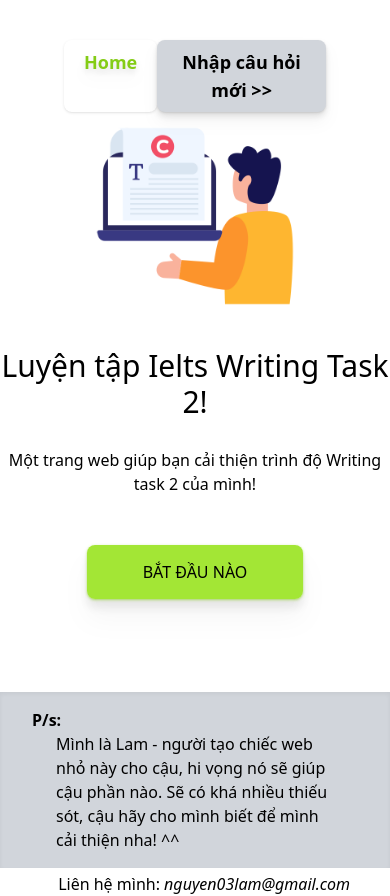
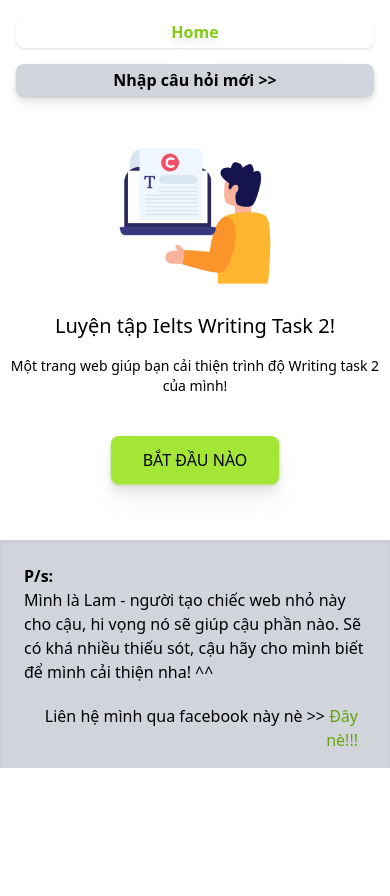
Before and after one commit to abelwi/ielts_writing, a Vue app: page / in a window 390 px wide. After the commit the page ends 844 px from the top, so only its background shows below. Built offline with nearby package versions, Linux system fonts and the light colour scheme.

Commit message:
web writing

```diff
--- a/src/App.vue
+++ b/src/App.vue
@@ -1,16 +1,16 @@
 <template>
-  <div id="app" class="text-center mt-10">
+  <div id="app" class="text-center mt-4 sm:mt-10">
     <div>
-      <nav class="flex justify-between mx-16">
+      <nav class="flex flex-col sm:flex-row justify-center sm:justify-between mx-4 sm:mx-16 space-y-4 sm:space-y-0">
         <router-link
           to="/"
-          class="font-bold px-5 pt-2 text-lg rounded-lg drop-shadow-lg shadow hover:shadow-xl"
+          class="font-bold px-3 sm:px-5 py-1 sm:py-2 text-md sm:text-lg rounded-lg drop-shadow-lg shadow hover:shadow-xl"
           :class="{ 'text-lime-500': isHomePage, 'text-black': !isHomePage }"
         >
           Home
         </router-link>
-        <div class="bg-gray-300 px-5 py-2 rounded-lg drop-shadow-lg shadow hover:shadow-xl">
-          <router-link to="/question" class="font-semibold text-lg">Nhập câu hỏi mới >></router-link>
+        <div class="bg-gray-300 px-3 py-1 sm:px-5 sm:py-2 rounded-lg drop-shadow-lg shadow hover:shadow-xl">
+          <router-link to="/question" class="font-semibold text-md sm:text-lg">Nhập câu hỏi mới >></router-link>
         </div>
       </nav>
     </div>
@@ -40,6 +40,6 @@
 <style>
 /* Add a transition effect to the color change */
 .router-link {
-  transition: color 1s ease; /* Adjust the duration and easing function here */
+  transition: color 0.5s ease; /* Adjusted duration for a smoother effect */
 }
 </style>
--- a/src/components/CoherenceAndCohesion.vue
+++ b/src/components/CoherenceAndCohesion.vue
@@ -5,12 +5,12 @@
         rounded-xl bg-customYellow drop-shadow-lg shadow-inner px-3"
         @mouseover="hover = true"
         @mouseleave="hover = false"
-        :class="hover ? 'h-80' : 'h-20'"
+        :class="hover ? 'h-96' : 'h-20'"
       >
         <h1 class="font-semibold text-center pt-3">Coherence and Cohesion (CC): {{ resultObjects.coherenceCohesion.score }}</h1>
 
         <p
-          class="text-center transition-opacity duration-300 px-2 break-words"
+          class="text-center transition-opacity duration-300 px-2 break-words mt-4"
           :class="{ 'opacity-100': hover, 'opacity-0': !hover }"
         >
         {{ resultObjects.coherenceCohesion.comment }}
--- a/src/components/GrammaticalAndAccuracy.vue
+++ b/src/components/GrammaticalAndAccuracy.vue
@@ -5,12 +5,12 @@
         rounded-xl bg-customPurple drop-shadow-lg shadow-inner px-3"
         @mouseover="hover = true"
         @mouseleave="hover = false"
-        :class="hover ? 'h-64' : 'h-20'"
+        :class="hover ? 'h-96' : 'h-20'"
       >
         <h1 class="font-semibold text-center pt-3">Grammatical Range and Accuracy (GRA): {{ resultObjects.grammaticalRangeAccuracy.score }}</h1>
 
         <p
-          class="text-center transition-opacity duration-300 px-2 break-words"
+          class="text-center transition-opacity duration-300 px-2 break-words mt-4"
           :class="{ 'opacity-100': hover, 'opacity-0': !hover }"
         >
         {{ resultObjects.grammaticalRangeAccuracy.comment }}
--- a/src/components/LexicalResource.vue
+++ b/src/components/LexicalResource.vue
@@ -5,12 +5,12 @@
         rounded-xl bg-customBlue drop-shadow-lg shadow-inner px-3"
         @mouseover="hover = true"
         @mouseleave="hover = false"
-        :class="hover ? 'h-72' : 'h-16'"
+        :class="hover ? 'h-96' : 'h-16'"
       >
         <h1 class="font-semibold text-center pt-3">Lexical Resource (LR): {{ resultObjects.lexicalResource.score }}</h1>
 
         <p
-          class="text-center transition-opacity duration-300 px-2 break-words"
+          class="text-center transition-opacity duration-300 px-2 break-words mt-4"
           :class="{ 'opacity-100': hover, 'opacity-0': !hover }"
         >
         {{ resultObjects.lexicalResource.comment }}
--- a/src/components/TaskAchievement.vue
+++ b/src/components/TaskAchievement.vue
@@ -5,12 +5,12 @@
         rounded-xl bg-customOrange drop-shadow-lg shadow-inner px-3"
         @mouseover="hover = true"
         @mouseleave="hover = false"
-        :class="hover ? 'h-64' : 'h-16'"
+        :class="hover ? 'h-96' : 'h-16'"
       >
         <h1 class="font-semibold text-center pt-3">Task Achievement (TA): {{ resultObjects.taskAchievement.score }}</h1>
 
         <p
-          class="text-center transition-opacity duration-300 px-2 break-words"
+          class="text-center transition-opacity duration-300 px-2 break-words mt-4"
           :class="{ 'opacity-100': hover, 'opacity-0': !hover }"
         >
         {{ resultObjects.taskAchievement.comment }}
--- a/src/views/HomePage.vue
+++ b/src/views/HomePage.vue
@@ -1,32 +1,37 @@
 <template>
   <div>
-    <div class="flex justify-center items-center">
+    <div class="flex justify-center items-center flex-col">
       <div>
         <div class="flex justify-center">
-          <img class="w-52 h-52" src="/home_logo.png" alt="home_logo">
+          <img class="w-40 h-40 mt-10 sm:w-52 sm:h-52" src="/home_logo.png" alt="home_logo">
         </div>
-        <h1 class=" font-medium text-3xl my-7">Luyện tập Ielts Writing Task 2!</h1>
-        <p class="text-md font-light">Một trang web giúp bạn cải thiện trình độ Writing task 2 của mình!</p>
-        <div class="mb-7 mt-16">
-          <router-link to="/question" class="bg-lime-400 px-14 py-4 rounded-lg drop-shadow-xl shadow hover:shadow-xl shadow-lime-500/50">
+        <h1 class="font-medium text-xl sm:text-3xl my-4 sm:my-7">Luyện tập Ielts Writing Task 2!</h1>
+        <p class="text-sm sm:text-md font-light text-center">Một trang web giúp bạn cải thiện trình độ Writing task 2 của mình!</p>
+        <div class="mb-4 sm:mb-7 mt-10 sm:mt-16 flex justify-center">
+          <router-link
+            to="/question"
+            class="bg-lime-400 px-8 py-3 sm:px-14 sm:py-4 rounded-lg drop-shadow-xl shadow hover:shadow-xl shadow-lime-500/50"
+          >
             BẮT ĐẦU NÀO
           </router-link>
         </div>
       </div>
     </div>
-    <div class="mt-20">
-      <div class="bg-gray-300 w-full h-44 shadow-inner">
-        <p class="font-semibold text-left ml-8 pt-4">P/s:</p>
-        <p class="text-left mx-14 font-thin">Mình là Lam - người tạo chiếc web nhỏ này cho cậu, hi vọng nó sẽ giúp cậu phần nào.
+    <div class="mt-10 sm:mt-10 bg-gray-300 w-full sm:h-56 p-4 shadow-inner">
+      <!-- <div class="bg-gray-300 w-full sm:h-44 p-4 shadow-inner"> -->
+        <p class="font-semibold text-left ml-2 sm:ml-8 pt-2">P/s:</p>
+        <p class="text-left mx-2 sm:mx-14 font-thin">Mình là Lam - người tạo chiếc web nhỏ này cho cậu, hi vọng nó sẽ giúp cậu phần nào.
           Sẽ có khá nhiều thiếu sót, cậu hãy cho mình biết để mình cải thiện nha! ^^
         </p>
-        <p class="text-right mt-5 mr-10">Liên hệ mình: <i>nguyen03lam@gmail.com</i></p>
 
-      </div>
+        <p class="text-right mt-5 mr-4 sm:mr-10">Liên hệ mình qua facebook này nè >>
+          <a href="https://www.facebook.com/huyenhuong.nguyen.77" target="_blank" class="text-lime-600">
+            Đây nè!!!
+          </a>
+        </p>
+      <!-- </div> -->
     </div>
   </div>
-
-
 </template>
 
 <script>
@@ -50,7 +55,6 @@
     var(--green),
     var(--lime)
   );
-  /* -webkit-background-clip: text; */
   -webkit-text-fill-color: transparent;
   white-space: nowrap;
 }
--- a/src/views/QuestionPage.vue
+++ b/src/views/QuestionPage.vue
@@ -1,24 +1,24 @@
 <template>
   <div class="flex justify-center items-center">
-    <div class="text-center py-10 mt-16 w-1/2 border-2 border-gray-900 rounded-xl" id="box">
-      <h1 class="text-2xl font-semibold text-center">Luyện tập writing task 2!</h1>
-      <p class="mt-12 mb-3 text-left ml-20 font-semibold">Câu hỏi:</p>
-      <div class="mb-10 mx-32 flex flex-row" id="type_text">
+    <div class="text-center py-10 mt-16 w-5/6 sm:w-1/2 border-2 border-gray-900 rounded-xl" id="box">
+      <h1 class="text-xl sm:text-2xl font-semibold text-center">Luyện tập writing task 2!</h1>
+      <p class="mt-12 mb-3 text-left ml-7 sm:ml-20 font-semibold">Câu hỏi:</p>
+      <div class="mb-10 mx-5 sm:mx-32 flex flex-row" id="type_text">
         <textarea
-          class="w-4/5 basis-11/12 text-lg border-b-2 border-gray-400 focus:border-black focus:outline-none font-serif"
+          class="w-4/5 basis-11/12 text-md sm:text-lg border-b-2 border-gray-400 focus:border-black focus:outline-none font-serif"
           v-model="text"
           @input="adjustHeight"
           required
           placeholder="Nhập câu hỏi của bạn..."
         ></textarea>
-        <img class="w-5 h-5 ml-2 mt-4 cursor-pointer" v-if="text"  src="/clear_button.png" alt="clear" @click="clearText">
+        <img class="w-4 sm:w-5 h-4 sm:h-5 ml-2 mt-4 cursor-pointer" v-if="text"  src="/clear_button.png" alt="clear" @click="clearText">
       </div>
       <button
         :class="{
           'bg-lime-300': text.trim() === '',
           'bg-lime-500 hover:bg-lime-600 active:bg-lime-700 transform active:scale-95 transition-transform duration-100': text.trim() !== '',
         }"
-        class="px-32 py-3 font-bold rounded-xl shadow-xl shadow-lime-500/50"
+        class="px-20 sm:px-32 py-2 sm:py-3 font-bold rounded-xl shadow-xl shadow-lime-500/50"
         id="test"
         @click="checkText"
       >
```
Also changed, not shown: src/views/ResultPage.vue (+24 -11 lines), src/views/WritingPage.vue (+19 -9 lines).
